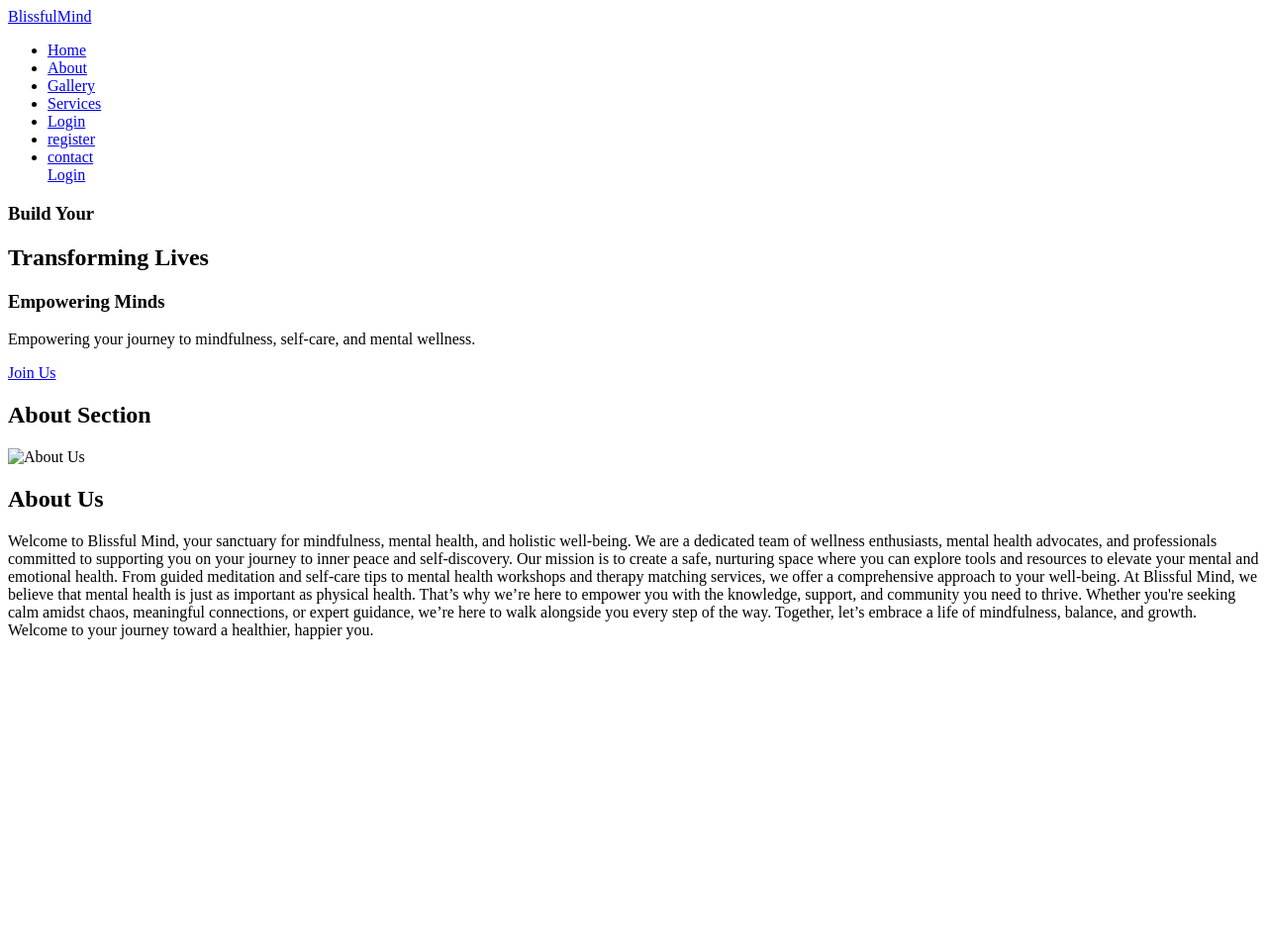
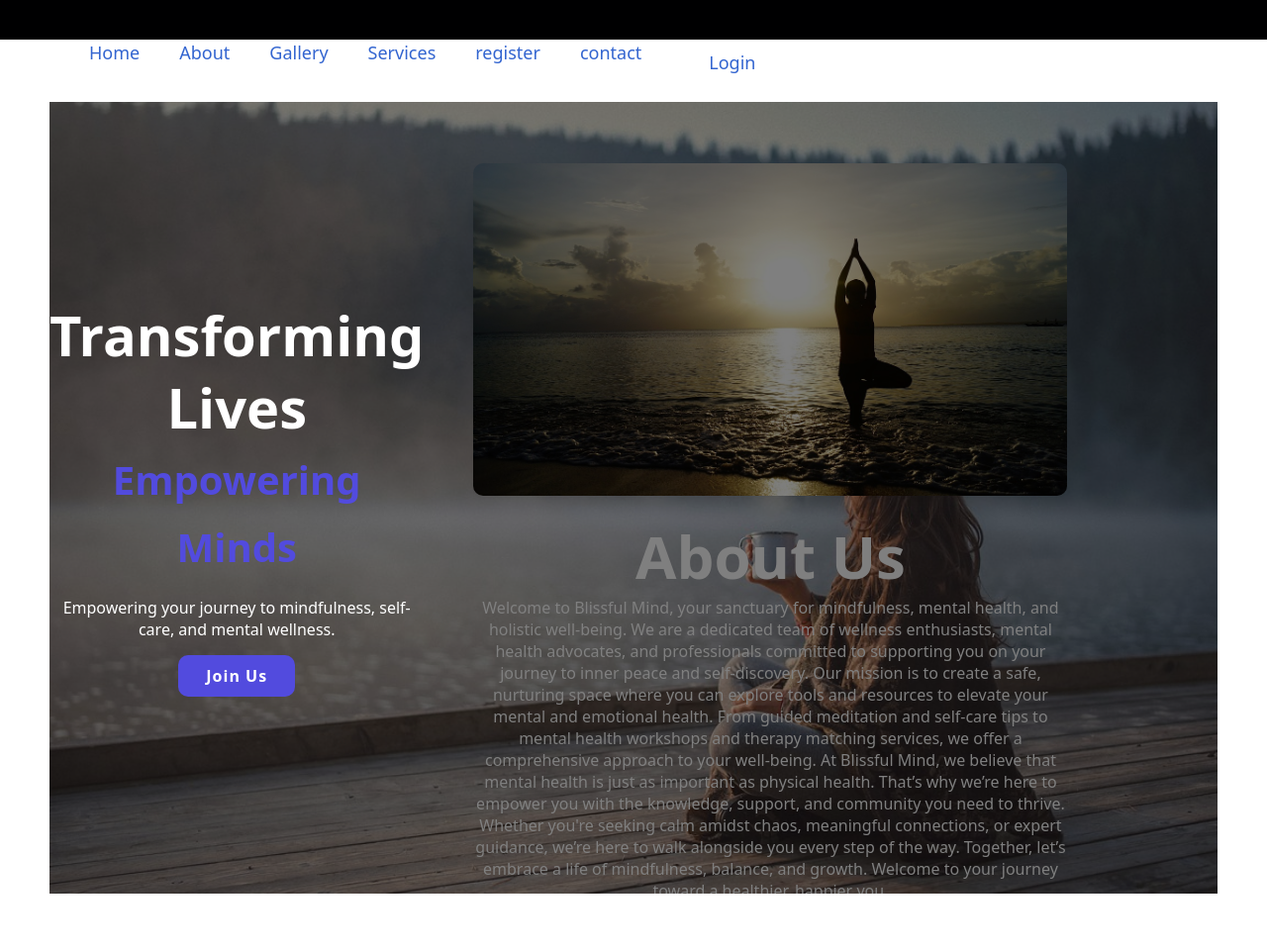
Before and after one commit to IfrahPervaiz22/blissfulmind, a Python web app: template templates/index.html in a window 1280 px wide. Shown: the whole page at 99% size. Before the commit the page ends 646 px from the top, so only its background shows below. Run offline with Jinja, Linux system fonts and the light colour scheme; the template is opened without the code that fills it, so the values that code supplies are empty.

Commit message:
added css

```diff
--- a/static/style.css
+++ b/static/style.css
@@ -13,7 +13,7 @@
 }
 
 :root {
-    --bg-color: rgb(0, 0, 0);
+    --bg-color: rgb(255, 255, 255);
     --snd-bg-color: rgb(254, 254, 254);
     --text-color: rgb(51, 101, 208);
     --main-color: #524bde;
@@ -30,3 +30,224 @@ body {
     background: var(--bg-color);
     color: var(--text-color);
 }
+
+::selection {
+    min-height: 100vh;
+    padding: 10rem 8% 2rem;
+}
+
+section {
+    margin-top: 15px;
+}
+
+.mt-15px {
+    margin-top: 15px;
+}
+
+/*Header Section Code*/
+
+Header {
+    position: fixed;
+    width: 100%;
+    top: 0;
+    right: 0;
+    z-index: 1000;
+    display: flex;
+    justify-content: space-around;
+    align-items: center;
+    padding: 2rem 9%;
+    background: rgb(0, 0, 0.5);
+    backdrop-filter: blur(10px);
+    transition: all 0.5s ease;
+}
+
+
+.logo {
+    font-size: 3rem;
+    color: var(--text-color);
+    font-weight: 800;
+    cursor: pointer;
+    transition: 0.2 ease-in-out;
+}
+
+.logo:hover {
+    transform: scale(1.1);
+
+
+}
+
+span {
+    color: var(--main-color);
+
+}
+
+.navbar {
+    display: flex;
+
+}
+
+.navbar a {
+    font-size: 1.8rem;
+    font-weight: 500;
+    color: var(--text-color);
+    margin-left: 4rem;
+    transition: all 0.2s ease;
+    border-bottom: 3px solid transparent;
+}
+
+.navbar a:hover,
+.navbar a.active {
+    color: var(--main-color);
+    border-bottom: 3px solid var(--main-color);
+}
+
+.nav-btn {
+    display: inline-block;
+    padding: 1rem 2.8rem;
+    background: transparent;
+    color: var(--main-color);
+    border-radius: 1rem;
+    font-size: 1.6rem;
+    font-weight: 600;
+    transition: all 0.2 ease;
+}
+
+.nav-btn:hover {
+    background: var(--main-color);
+    color: var(--text-color);
+    box-shadow: 0 0 18px var(--main-color);
+}
+
+/*Home Section Code*/
+
+.home {
+    position: relative;
+    background: url("../static/assets/img3.jpg") no-repeat center center;
+    background-size: cover;
+    height: 100vh;
+    display: flex;
+    justify-content: center;
+    align-items: center;
+    color: #fff;
+}
+
+.home-content {
+    position: relative;
+    z-index: 1;
+    text-align: center;
+}
+
+.home::before {
+    content: '';
+    position: absolute;
+    top: 0;
+    left: 0;
+    width: 100%;
+    height: 100%;
+    background: rgba(0, 0, 0, 0.5);
+    z-index: 0;
+}
+
+
+.home-content h3 {
+    font-size: 5rem;
+    font-weight: 700;
+}
+
+.home-content span {
+    font-size: 4rem;
+    font-weight: 550;
+}
+
+span {
+    color: var(--main-color);
+}
+
+.home-content h1 {
+    font-size: 5.6rem;
+    font-weight: 700;
+    line-height: 1.3;
+}
+
+.home-img img {
+    width: 45vw;
+}
+
+.home-img::before {
+    content: 'FITNESS';
+    position: absolute;
+    top: 10%;
+    left: 30%;
+    transform: translateX(-505);
+    font-size: 20rem;
+    font-weight: 400;
+    line-height: 20rem;
+    color: var(--text-color);
+    opacity: 0.1;
+    z-index: -1;
+}
+
+.home-content p {
+    font-size: 1.6rem;
+    margin-top: 2rem;
+}
+
+.btn {
+    display: inline-block;
+    padding: 1rem 2.8rem;
+    background: var(--main-color);
+    border-radius: 1rem;
+    box-shadow: none;
+    font-size: 1.6rem;
+    color: var(--bg-color);
+    letter-spacing: 0.1rem;
+    font-weight: 600;
+    transition: 0.5s ease;
+}
+
+.btn:hover {
+    color: var(--text-color);
+    box-shadow: 0 0 1.6rem var(--main-color);
+}
+
+/*About Section Code*/
+
+.about-container h2 {
+    font-size: 4rem;
+}
+
+.about-container p {
+    font-size: 1.5rem;
+}
+
+.about {
+    display: flex;
+    flex-wrap: wrap;
+    align-items: center;
+    justify-content: space-between;
+    padding: 50px;
+    gap: 20px;
+}
+
+.about-text {
+    flex: 1;
+    max-width: 600px;
+}
+
+.about-text h2 {
+
+    font-size: 6rem;
+}
+
+.about-text p {
+    font-size: 1.6rem;
+}
+
+
+.about-img {
+    flex: 1;
+    max-width: 600px;
+    width: 100%;
+    border-radius: 10px;
+    object-fit: cover;
+}
--- a/templates/index.html
+++ b/templates/index.html
@@ -4,6 +4,8 @@
     <meta charset="UTF-8">
     <meta http-equiv="X-UA-Compatible" content="IE=edge">
     <meta name="viewport" content="width=device-width, initial-scale=1.0">
+    <link rel="stylesheet" href="../static/style.css" />
+
 
     <title>Blissful Mind</title>
 </head>
@@ -17,7 +19,6 @@
             <li><a href="#about">About</a></li>
             <li><a href="#gallery">Gallery</a></li>
             <li><a href="#services">Services</a></li>
-            <li><a href="#login">Login</a></li>
             <li><a href="#register">register</a></li>
             <li><a href="#contact">contact</a></li>
 
@@ -32,7 +33,6 @@
 
     <section class="home" id="home">
         <div class="home-content">
-            <h3>Build Your</h3>
             <h1>Transforming Lives</h1>
             <h3><span class="multiple=text">Empowering Minds</span></h3>
 
@@ -49,7 +49,7 @@
         <h2>About Section</h2>
 
         <div class="about">
-            <img src="" alt="About Us" class="about-img" />
+            <img src="../static/assets/img13.jpg" alt="About Us" class="about-img" />
             <div class="about-text">
                 <h2>About Us</h2>
                 <p>
@@ -72,6 +72,9 @@
         </div>
     </section>
 
+    <!--Gallery Section COde-->
+
+
 
 </body>
 </html>
```
